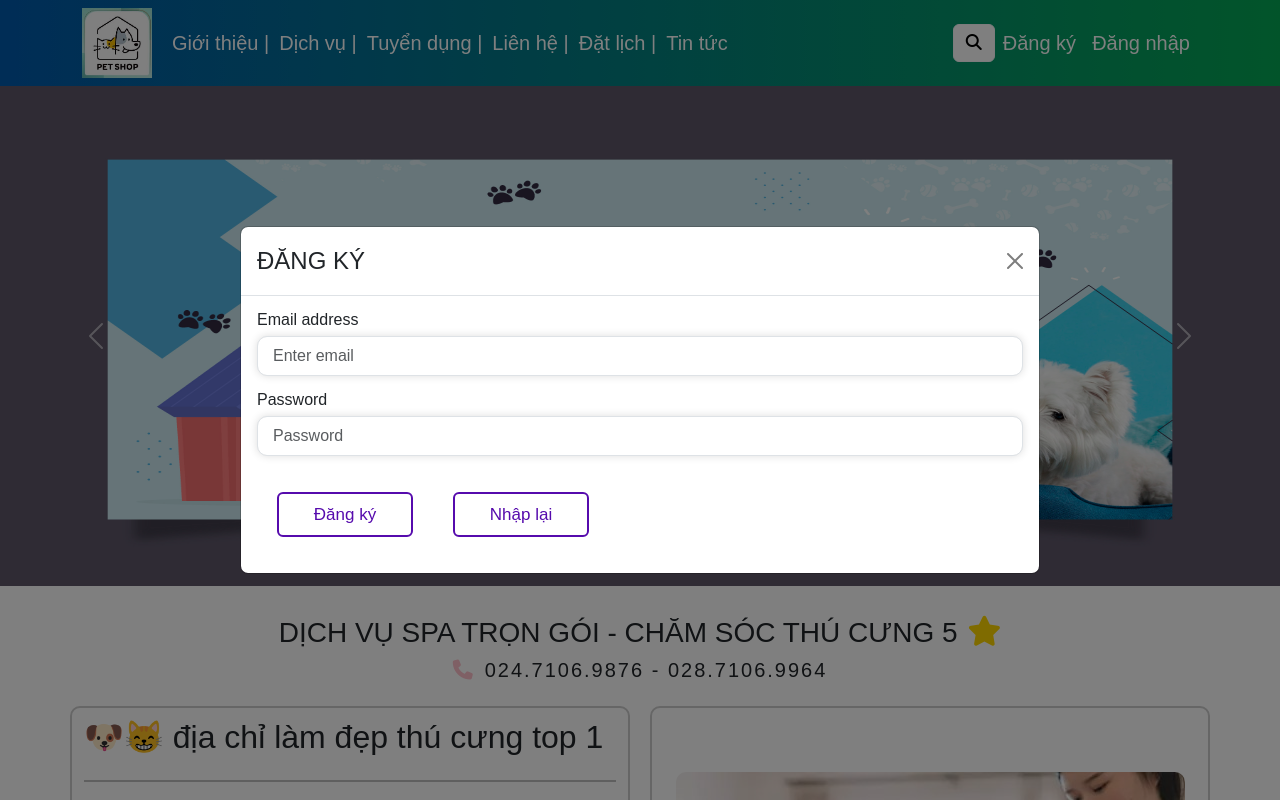
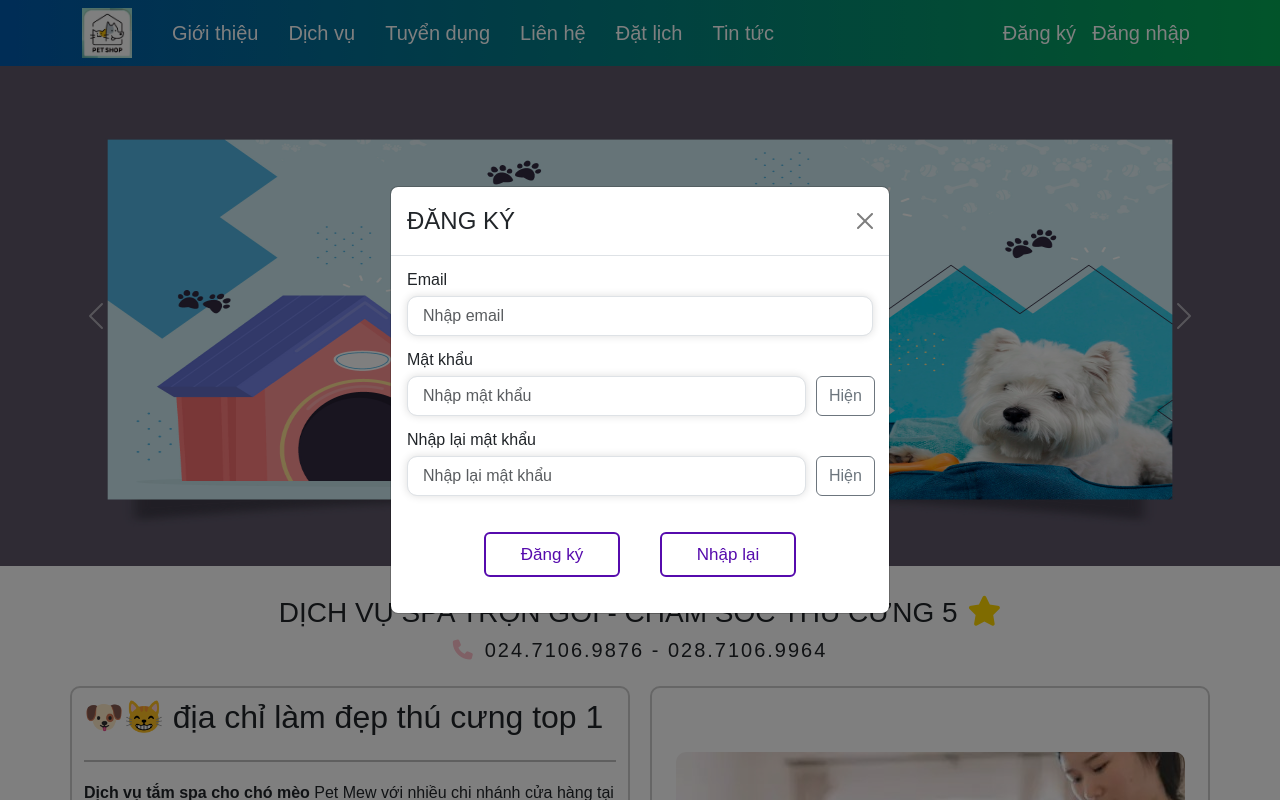
Before and after one commit to duong1122305/customer-app, a React (Vite) app: page / in a window 1280 px wide. Both pictures are taken after a click on the element "Đăng ký". Shown: the top 800 px of the page. Built offline with nearby package versions, Linux system fonts and the light colour scheme; a web font is replaced by a local one.

Commit message:
repair_navmenu

```diff
--- a/src/components/FooterComponent/Footer.jsx
+++ b/src/components/FooterComponent/Footer.jsx
@@ -32,9 +32,8 @@ const Footer = () => {
             >
               <Image
                 src="/src/assets/image/logo.jpg"
-                style={{ height: "130px" }}
+                style={{ height: "120px" }}
               />
-              <h5>Pet Mew</h5>
             </Col>
           </Row>
           <Row style={{ width: "300px" }}>
--- a/src/components/HeaderComponent/Header.jsx
+++ b/src/components/HeaderComponent/Header.jsx
@@ -49,14 +49,14 @@ export default function Header() {
     };
     window.addEventListener("resize", handleResize);
 
-    if (screenWidth <= 916) {
+    if (screenWidth <= 961 ) {
       setIsVisible(true);
       // console.log("re render offcanvas");
     } else {
       setIsVisible(false);
     }
 
-    if (screenWidth <= 1900 || screenWidth <= 1800) {
+    if (screenWidth <= 1900 || screenWidth <= 1800 || screenWidth <= 1980 || screenWidth <= 3200 || screenWidth <= 3900 || screenWidth <= 2160) {
       setIsToggleVisible(true);
       // console.log("re render toggle");
     } else {
@@ -73,7 +73,7 @@ export default function Header() {
       <Navbar collapseOnSelect expand="lg" className="header" sticky="top">
         <Container>
           <Navbar.Brand className="m-0 p-0">
-            <Image style={{ width: "70px" }} src="/src/assets/image/logo.jpg" />
+            <Image style={{ width: "50px" }} src="/src/assets/image/logo.jpg" />
           </Navbar.Brand>
           <Navbar.Toggle
             aria-controls="responsive-navbar-nav"
@@ -85,47 +85,40 @@ export default function Header() {
           >
             <div
               className="thea"
-              style={{ display: "flex", marginLeft: "10px" }}
+              style={{ display: "flex", marginLeft: "30px" }}
             >
-              <Nav.Item>
+              <Nav.Item style={{marginRight:20}}>
                 <Nav.Link as={Link} to="/">
-                  Giới thiệu |
+                  Giới thiệu
                 </Nav.Link>
               </Nav.Item>
-              <Nav.Item>
+              <Nav.Item style={{marginRight:20}}>
                 <Nav.Link as={Link} to="/services">
-                  Dịch vụ |
+                  Dịch vụ
                 </Nav.Link>
               </Nav.Item>
-              <Nav.Item>
+              <Nav.Item style={{marginRight:20}}>
                 <Nav.Link as={Link} to="/employ">
-                  Tuyển dụng |
+                  Tuyển dụng
                 </Nav.Link>
               </Nav.Item>
-              <Nav.Item>
+              <Nav.Item style={{marginRight:20}}>
                 <Nav.Link as={Link} to="/contact">
-                  Liên hệ |
+                  Liên hệ
                 </Nav.Link>
               </Nav.Item>
-              <Nav.Item>
+              <Nav.Item style={{marginRight:20}}>
                 <Nav.Link as={Link} to="/booking">
-                  Đặt lịch |
+                  Đặt lịch
                 </Nav.Link>
               </Nav.Item>
-              <Nav.Item>
+              <Nav.Item style={{marginRight:20}}>
                 <Nav.Link as={Link} to="/blog">
                   Tin tức
                 </Nav.Link>
               </Nav.Item>
             </div>
             <Nav className="me-auto"></Nav>
-            <Button
-              style={{ backgroundColor: "#fff", color: "black" }}
-              variant="outline-light"
-              onClick={handleSearchShow}
-            >
-              <i className="fa-solid fa-magnifying-glass"></i>
-            </Button>
             <Nav style={{ display: isLogin ? "none" : "flex" }}>
               <Nav.Item onClick={handleShowRegister}>
                 <Nav.Link>Đăng ký</Nav.Link>
--- a/src/pages/Login/Login.jsx
+++ b/src/pages/Login/Login.jsx
@@ -1,41 +1,90 @@
-import { Modal, Form } from "react-bootstrap";
+import React, { useState } from "react";
+import { Modal, Form, Button, Alert } from "react-bootstrap";
 import { Link } from "react-router-dom";
 import PropTypes from "prop-types";
 import ButtonCustom from "../../components/ButtonCustomComponent/ButtonCustom";
 
 const Login = (props) => {
+  const [username, setUsername] = useState("");
+  const [password, setPassword] = useState("");
+  const [showError, setShowError] = useState(false);
+
+  const handleClose = () => {
+    // Xoá dữ liệu đã nhập khi đóng modal
+    setUsername("");
+    setPassword("");
+    setShowError(false);
+    // Đóng modal
+    props.onHide();
+  };
+
+  const handleSubmit = (event) => {
+    event.preventDefault();
+    // Kiểm tra nếu các trường không được điền
+    if (!username || !password) {
+      setShowError(true);
+    } else {
+      // Xử lý logic đăng nhập ở đây (chưa cài đặt)
+      console.log("Đăng nhập với tài khoản:", username, "và mật khẩu:", password);
+      // Sau khi đăng nhập thành công thì có thể ẩn modal và xoá dữ liệu
+      setUsername("");
+      setPassword("");
+      props.onHide();
+    }
+  };
+
   return (
     <Modal
       {...props}
-      size="lg"
+      size="md"
       aria-labelledby="contained-modal-title-vcenter"
       centered
+      onHide={handleClose} // Xử lý sự kiện đóng modal
+      backdrop="static"
     >
-      <Modal.Header closeButton onHide={props.onHide}>
-        <Modal.Title id="contained-modal-title-vcenter">ĐĂNG NHẬP</Modal.Title>
+      <Modal.Header closeButton>
+        <Modal.Title id="contained-modal-title-vcenter" className="text-center">
+          ĐĂNG NHẬP
+        </Modal.Title>
       </Modal.Header>
       <Modal.Body>
-        <Form>
-          <Form.Group className="mb-3" controlId="formBasicEmail">
-            <Form.Label>Tài khoản :</Form.Label>
-            <Form.Control type="email" placeholder="Tài khoản ...." />
+        <Form onSubmit={handleSubmit}>
+          <Form.Group controlId="formBasicEmail">
+            <Form.Label>Tài khoản:</Form.Label>
+            <Form.Control
+              type="email"
+              placeholder="Nhập vào tài khoản"
+              value={username}
+              onChange={(e) => setUsername(e.target.value)}
+              isInvalid={showError && !username} // Hiển thị lỗi nếu showError và username không có giá trị
+            />
+            <Form.Control.Feedback type="invalid">
+              Vui lòng nhập tài khoản.
+            </Form.Control.Feedback>
           </Form.Group>
 
-          <Form.Group className="mb-3" controlId="formBasicPassword">
-            <Form.Label>Mật khẩu :</Form.Label>
-            <Form.Control type="password" placeholder="Mật khẩu ...." />
+          <Form.Group controlId="formBasicPassword" style={{marginTop: 20}}>
+            <Form.Label>Mật khẩu:</Form.Label>
+            <Form.Control
+              type="password"
+              placeholder="Nhập vào mật khẩu"
+              value={password}
+              onChange={(e) => setPassword(e.target.value)}
+              isInvalid={showError && !password} // Hiển thị lỗi nếu showError và password không có giá trị
+            />
+            <Form.Control.Feedback type="invalid">
+              Vui lòng nhập mật khẩu.
+            </Form.Control.Feedback>
           </Form.Group>
-          <Form.Group
-            className="mb-3, justify-content-between "
-            style={{ display: "flex" }}
-            controlId="formBasicCheckbox"
-          >
-            <Form.Check type="checkbox" label="Ghi nhớ mật khẩu ?" />
-            <Link style={{ textDecoration: "none" }} to="/forgot">
-              Quên mật khẩu
+
+          <Form.Group className="text-align-end" style={{textAlign: "end",marginTop: 10}}>
+            <Link to="/forgot" className="text-decoration-none">
+              Quên mật khẩu?
             </Link>
           </Form.Group>
-          <ButtonCustom content="Đăng nhập" type="submit" />
+          <div style={{textAlign: "center"}}>
+          <ButtonCustom content="Đăng nhập" type="submit" className="mx-auto" />
+          </div>
         </Form>
       </Modal.Body>
     </Modal>
--- a/src/pages/Register/Register.jsx
+++ b/src/pages/Register/Register.jsx
@@ -1,42 +1,99 @@
-import { Modal, Form } from "react-bootstrap";
+import { Modal, Form, Button, Alert } from "react-bootstrap";
 import ButtonCustom from "../../components/ButtonCustomComponent/ButtonCustom";
-
 import PropTypes from 'prop-types';
+import { useState } from 'react';
 
 const Register = (props) => {
+  const [email, setEmail] = useState("");
+  const [password, setPassword] = useState("");
+  const [confirmPassword, setConfirmPassword] = useState("");
+  const [showError, setShowError] = useState(false);
+  const [showPassword, setShowPassword] = useState(false);
+  const [showConfirmPassword, setShowConfirmPassword] = useState(false);
+
+  const handleClose = () => {
+    setEmail("");
+    setPassword("");
+    setConfirmPassword("");
+    setShowError(false);
+    props.onHide();
+  };
+
+  const handleSubmit = (event) => {
+    event.preventDefault();
+    if (!email || !password || !confirmPassword) {
+      setShowError(true);
+    } else {
+      // Process your registration logic here
+      console.log("Email:", email, "Password:", password, "Confirm Password:", confirmPassword);
+      handleClose();
+    }
+  };
+
+  const toggleShowPassword = () => {
+    setShowPassword(!showPassword);
+  };
+
+  const toggleShowConfirmPassword = () => {
+    setShowConfirmPassword(!showConfirmPassword);
+  };
+
   return (
     <Modal
       {...props}
-      size="lg"
+      size="md"
       aria-labelledby="contained-modal-title-vcenter"
       centered
+      onHide={handleClose}
+      backdrop="static"
     >
-      <Modal.Header closeButton onHide={props.onHide}>
+      <Modal.Header closeButton>
         <Modal.Title id="contained-modal-title-vcenter">
           ĐĂNG KÝ
         </Modal.Title>
       </Modal.Header>
       <Modal.Body>
-      <Form>
-      <Form.Group className="mb-3" controlId="formBasicEmail">
-        <Form.Label>Email address</Form.Label>
-        <Form.Control type="email" placeholder="Enter email" />
-      </Form.Group>
+        <Form onSubmit={handleSubmit}>
+          <Form.Group className="mb-3" controlId="formBasicEmail">
+            <Form.Label>Email</Form.Label>
+              <Form.Control type="email" placeholder="Nhập email" value={email} onChange={(e) => setEmail(e.target.value)} isInvalid={showError && !email}/>
+            <Form.Control.Feedback type="invalid">Vui lòng nhập địa chỉ email.</Form.Control.Feedback>
+          </Form.Group>
+          <Form.Group className="mb-3" controlId="formBasicPassword">
+            <Form.Label>Mật khẩu</Form.Label>
+           <div style={{display:"flex"}}>
+            <div style={{marginRight:10}} >
+           <Form.Control type={showPassword ? "text" : "password"} placeholder="Nhập mật khẩu" value={password} onChange={(e) => setPassword(e.target.value)}  isInvalid={showError && !password} style={{width:399}}/>
+            </div>
+            <Button variant="outline-secondary" onClick={toggleShowPassword} className="password-toggle-btn">{showPassword ? "Ẩn" : "Hiện"}</Button>
+           </div>
+            <Form.Control.Feedback type="invalid">Vui lòng nhập mật khẩu.</Form.Control.Feedback>
+          </Form.Group>
 
-      <Form.Group className="mb-3" controlId="formBasicPassword">
-        <Form.Label>Password</Form.Label>
-        <Form.Control type="password" placeholder="Password" />
-      </Form.Group>
-      <ButtonCustom content="Đăng ký" type="submit"/>
-      <ButtonCustom content="Nhập lại" type="reset"/>
-    </Form>
+          <Form.Group className="mb-3" controlId="formBasicConfirmPassword">
+            <Form.Label>Nhập lại mật khẩu</Form.Label>
+          <div style={{display:"flex"}}>
+            <div style={{marginRight:10}}>
+          <Form.Control type={showConfirmPassword ? "text" : "password"}placeholder="Nhập lại mật khẩu"value={confirmPassword}onChange={(e) => setConfirmPassword(e.target.value)}isInvalid={showError && !confirmPassword} style={{width:399}}/>
+            </div>
+            <Button variant="outline-secondary" onClick={toggleShowConfirmPassword} className="password-toggle-btn">{showConfirmPassword ? "Ẩn" : "Hiện"}</Button>
+          </div>
+            <Form.Control.Feedback type="invalid">
+              Vui lòng nhập lại mật khẩu.
+            </Form.Control.Feedback>
+          </Form.Group>
+           <div style={{display:"flex",justifyContent:"center"}}>
+           <ButtonCustom content="Đăng ký" type="submit" />
+            <ButtonCustom content="Nhập lại" type="reset" />
+           </div>
+        </Form>
       </Modal.Body>
     </Modal>
   );
 };
 
 Register.propTypes = {
-    onHide: PropTypes.func
-}
+  onHide: PropTypes.func.isRequired
+};
 
 export default Register;
```
Also changed, not shown: src/components/HeaderComponent/Header.css (line endings or trailing spaces).
